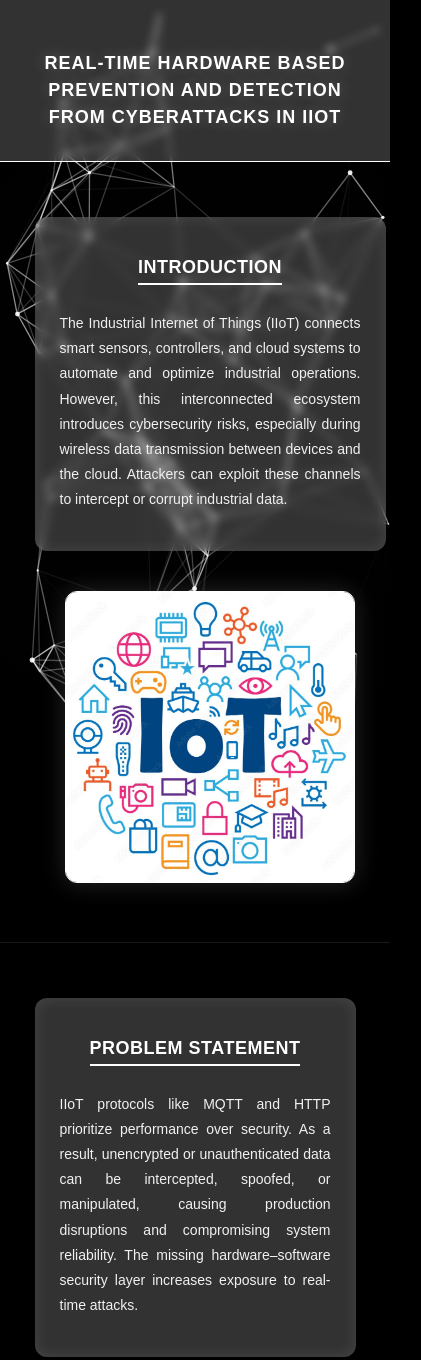
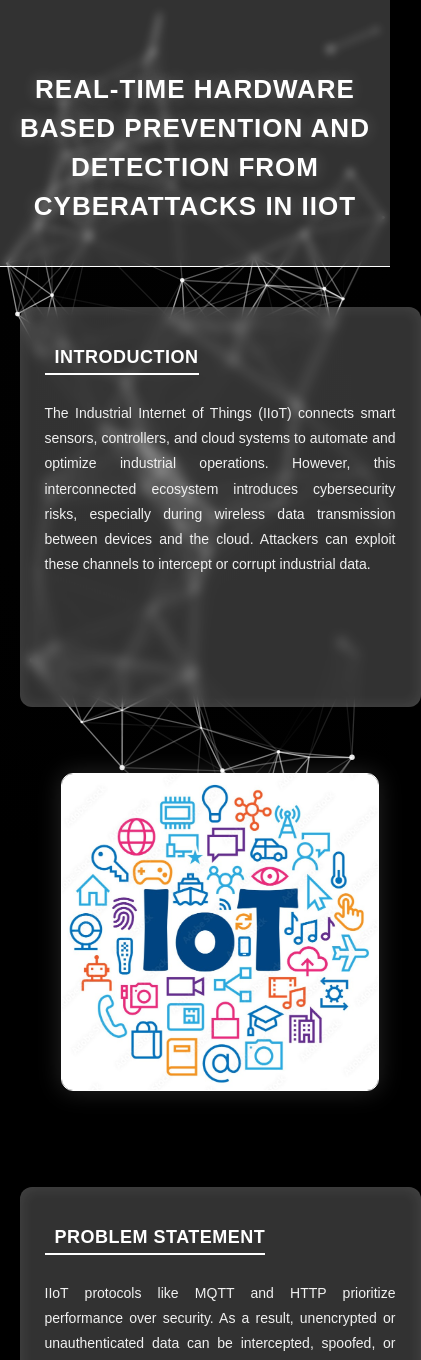
Before and after one commit to udhayakumar0307/IIoT-webpage, a plain HTML site: page index.html in a window 390 px wide. Shown: the top 1360 px of the page, 421 px wide, since content can reach past the window. Drawn offline with nearby package versions, Linux system fonts and the light colour scheme.

Commit message:
Update index.html

```diff
--- a/index.html
+++ b/index.html
@@ -40,9 +40,6 @@
       position: relative;
       z-index: 1;
       backdrop-filter: blur(4px);
-      display: flex;
-      justify-content: center;
-      align-items: center;
     }
 
     header h1 {
@@ -52,7 +49,6 @@
       margin: 0;
       text-shadow: 0 0 15px rgba(255, 255, 255, 0.25);
       letter-spacing: 1px;
-      max-width: 90%;
       line-height: 1.5;
     }
 
@@ -60,12 +56,12 @@
     section {
       display: flex;
       align-items: center;
-      justify-content: space-between;
+      justify-content: center;
       flex-wrap: wrap;
+      gap: 30px;
       padding: 60px 8%;
       position: relative;
       z-index: 1;
-      border-bottom: 1px solid rgba(255, 255, 255, 0.1);
       box-sizing: border-box;
     }
 
@@ -74,14 +70,14 @@
     }
 
     .text {
-      flex: 1;
-      min-width: 320px;
+      flex: 1 1 350px;
       background: rgba(200, 200, 200, 0.25);
       padding: 25px;
       border-radius: 12px;
       box-shadow: inset 0 0 15px rgba(255, 255, 255, 0.1);
-      margin: 15px;
-      backdrop-filter: blur(4px);
+      backdrop-filter: blur(6px);
+      max-width: 550px;
+      text-align: justify;
     }
 
     .text h2 {
@@ -98,22 +94,25 @@
       line-height: 1.8;
       color: #f1f1f1;
       font-size: 16px;
-      text-align: justify;
     }
 
     .image {
-      flex: 1;
-      text-align: center;
-      margin: 15px;
+      flex: 1 1 350px;
+      display: flex;
+      justify-content: center;
+      align-items: center;
     }
 
     .image img {
-      width: 85%;
-      max-width: 400px;
+      width: 100%;
+      max-width: 420px;
+      height: auto;
       border-radius: 12px;
       border: 1px solid #fff;
       box-shadow: 0 0 25px rgba(255, 255, 255, 0.15);
       transition: transform 0.5s ease, box-shadow 0.5s ease;
+      display: block;
+      margin: 0 auto;
     }
 
     .image img:hover {
@@ -131,17 +130,17 @@
       position: relative;
       z-index: 1;
       border-top: 1px solid rgba(255, 255, 255, 0.2);
-      background: transparent;
     }
 
     .card {
-      background: #111;
+      background: rgba(255, 255, 255, 0.1);
       border: 1px solid #fff;
       border-radius: 15px;
       text-align: center;
       padding: 25px;
       width: 260px;
       transition: transform 0.3s, box-shadow 0.3s;
+      backdrop-filter: blur(4px);
     }
 
     .card:hover {
@@ -162,7 +161,6 @@
       margin: 10px 0 5px;
       color: #fff;
       text-transform: uppercase;
-      letter-spacing: 0.5px;
     }
 
     .card p {
@@ -189,8 +187,6 @@
       padding: 20px;
       background: rgba(200, 200, 200, 0.25);
       color: #fff;
-      font-weight: 500;
-      letter-spacing: 1px;
       border-top: 1px solid #fff;
       backdrop-filter: blur(4px);
       position: relative;
@@ -202,38 +198,27 @@
       text-shadow: 0 0 8px rgba(255, 255, 255, 0.6);
     }
 
-    /* ===== Responsive ===== */
+    /* ===== Responsive Design ===== */
     @media (max-width: 768px) {
-      header {
-        padding: 50px 15px 30px;
+      section {
+        flex-direction: column;
+        padding: 40px 5%;
+        text-align: center;
       }
 
-      header h1 {
-        font-size: 18px;
-        line-height: 1.5;
-        text-align: center;
-        max-width: 95%;
-      }
-
-      section {
+      section:nth-child(even) {
         flex-direction: column;
-        text-align: center;
-        padding: 40px 5%;
       }
 
       .text {
-        margin-bottom: 25px;
         width: 100%;
-        text-align: center;
-        box-sizing: border-box;
+        margin-bottom: 20px;
       }
 
       .text h2 {
         font-size: 18px;
-        text-align: center;
         border-left: none;
         border-bottom: 2px solid #fff;
-        padding-left: 0;
         padding-bottom: 5px;
         display: inline-block;
       }
@@ -243,9 +228,15 @@
         text-align: justify;
       }
 
+      .image {
+        width: 100%;
+        text-align: center;
+      }
+
       .image img {
         width: 90%;
         max-width: 350px;
+        margin: 0 auto;
       }
 
       .cards {
@@ -255,22 +246,18 @@
 
       .card {
         width: 90%;
-        margin: 0 auto;
       }
 
       footer {
         font-size: 14px;
-        padding: 15px;
       }
     }
   </style>
 </head>
 <body>
 
-  <!-- Particle Background -->
   <div id="particles-js"></div>
 
-  <!-- Header -->
   <header>
     <h1>REAL-TIME HARDWARE BASED PREVENTION AND DETECTION FROM CYBERATTACKS IN IIOT</h1>
   </header>
@@ -321,13 +308,11 @@
   <section>
     <div class="text">
       <h2>Security Used</h2>
-      <p>
-        <strong>AES Encryption</strong> – Protects data confidentiality.<br>
-        <strong>SHA-256 Hashing</strong> – Ensures integrity and authenticity.<br>
-        <strong>Consortium Blockchain</strong> – Provides tamper-proof verification.<br>
-        <strong>TinyML Detection</strong> – Identifies anomalies locally.<br>
-        <strong>Secure Cloud Dashboard</strong> – HTTPS + OAuth2 protection.
-      </p>
+      <p><strong>AES Encryption</strong> – Protects data confidentiality.<br>
+         <strong>SHA-256 Hashing</strong> – Ensures integrity and authenticity.<br>
+         <strong>Consortium Blockchain</strong> – Provides tamper-proof verification.<br>
+         <strong>TinyML Detection</strong> – Identifies anomalies locally.<br>
+         <strong>Secure Cloud Dashboard</strong> – HTTPS + OAuth2 protection.</p>
     </div>
     <div class="image">
       <img src="Security.png" alt="Security Image">
@@ -345,7 +330,7 @@
     </div>
   </section>
 
-  <!-- Cards Section -->
+  <!-- Cards -->
   <div class="cards">
     <div class="card">
       <img src="Person1.jpg" alt="Jai Vignesh">
@@ -372,12 +357,10 @@
     </div>
   </div>
 
-  <!-- Footer -->
   <footer>
     <p>Made by <span>Udhaya</span></p>
   </footer>
 
-  <!-- Particles.js Configuration -->
   <script>
     particlesJS("particles-js", {
       "particles": {
@@ -396,9 +379,6 @@
         "move": {
           "enable": true,
           "speed": 1.3,
-          "direction": "none",
-          "random": false,
-          "straight": false,
           "out_mode": "out"
         }
       },
@@ -408,12 +388,11 @@
           "onhover": { "enable": true, "mode": "repulse" },
           "resize": true
         },
-        "modes": {
-          "repulse": { "distance": 100, "duration": 0.4 }
-        }
+        "modes": { "repulse": { "distance": 100, "duration": 0.4 } }
       },
       "retina_detect": true
     });
   </script>
+
 </body>
 </html>
```
